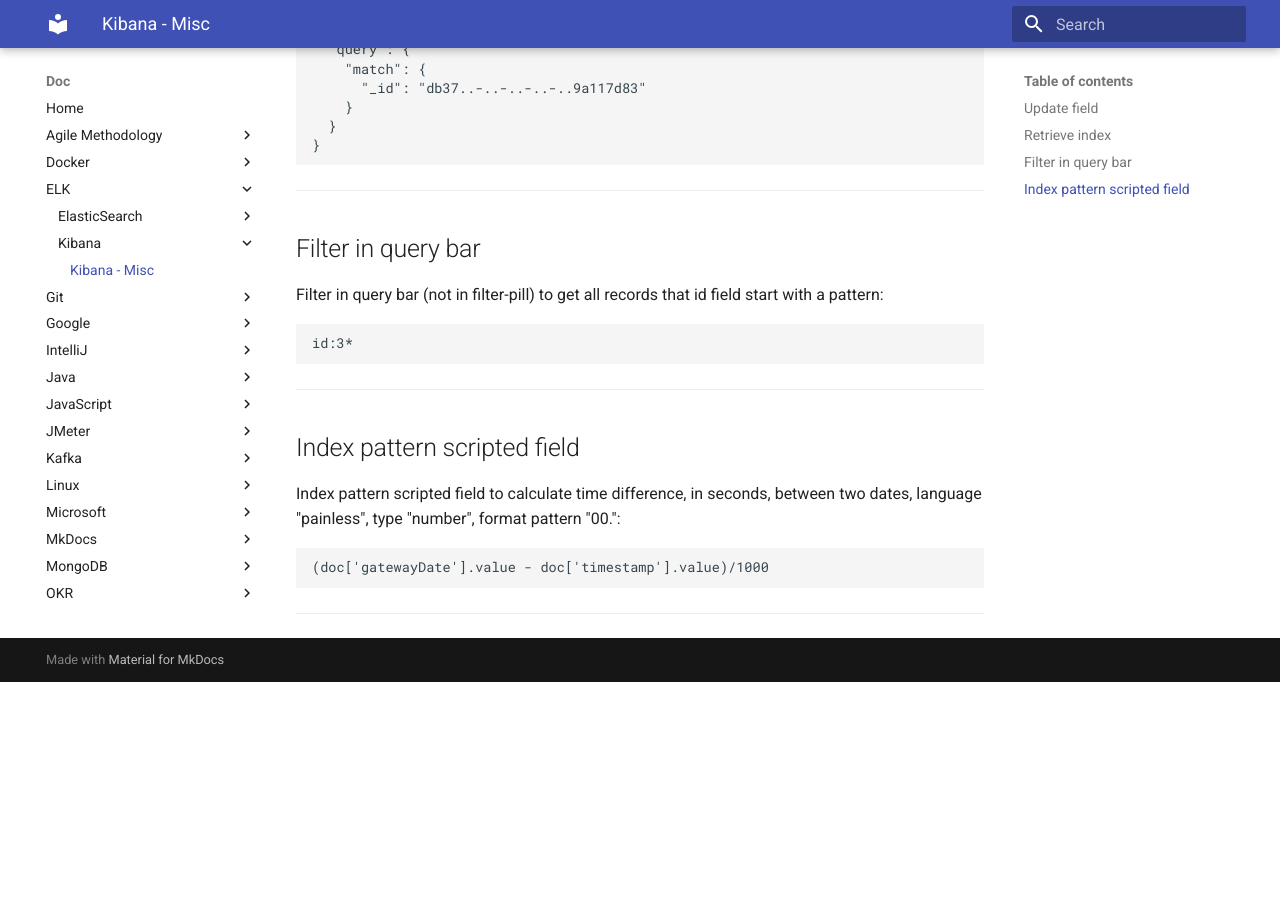
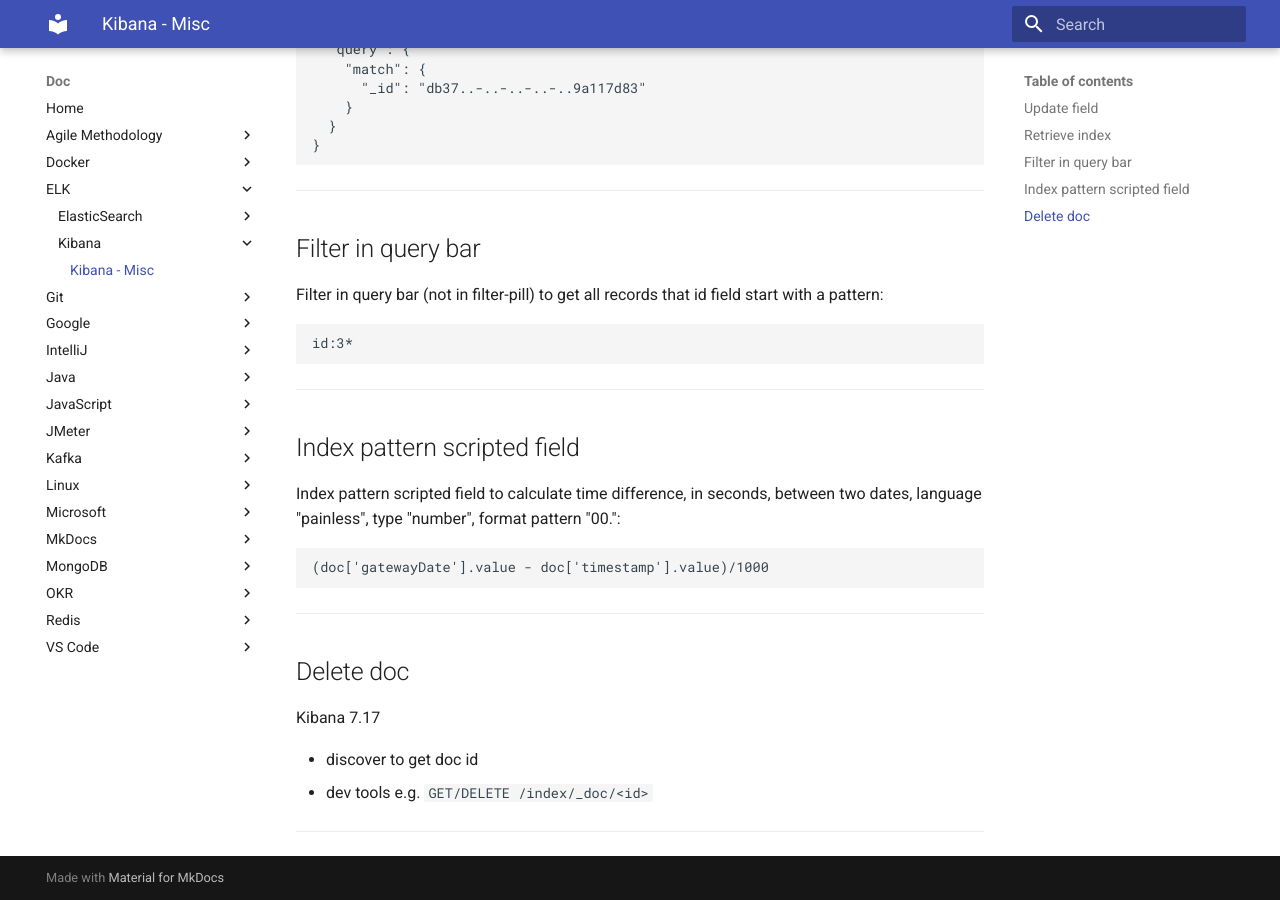
Before and after one commit to oldu73/doc, an MkDocs documentation site: the page built from docs/elk/kibana/kibana.md, in a window 1280 px wide and 900 px high, scrolled down 873 px. Built offline with MkDocs 1.6.1 and Material for MkDocs 9.7.7, drawn with Linux system fonts in a browser that asks for light colours; before the commit the page ends 1555 px from its top, so only the background shows below that.

Commit message:
elk kibana 7.17 delete doc

````diff
--- a/docs/elk/kibana/kibana.md
+++ b/docs/elk/kibana/kibana.md
@@ -67,3 +67,12 @@
 ```
 
 ***
+
+## Delete doc
+
+Kibana 7.17
+
+- discover to get doc id
+- dev tools e.g. `GET/DELETE /index/_doc/<id>`
+
+***
````
